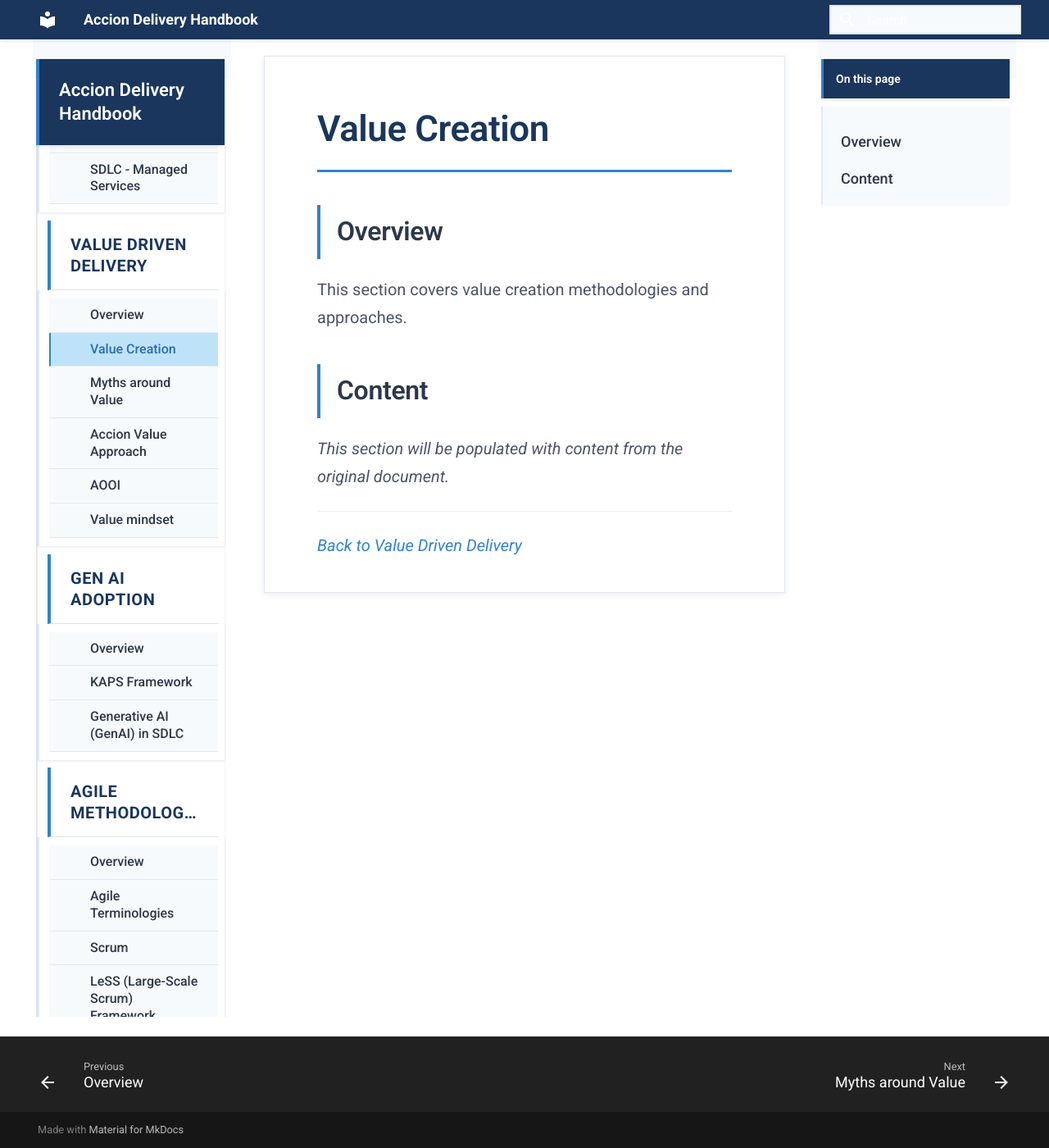
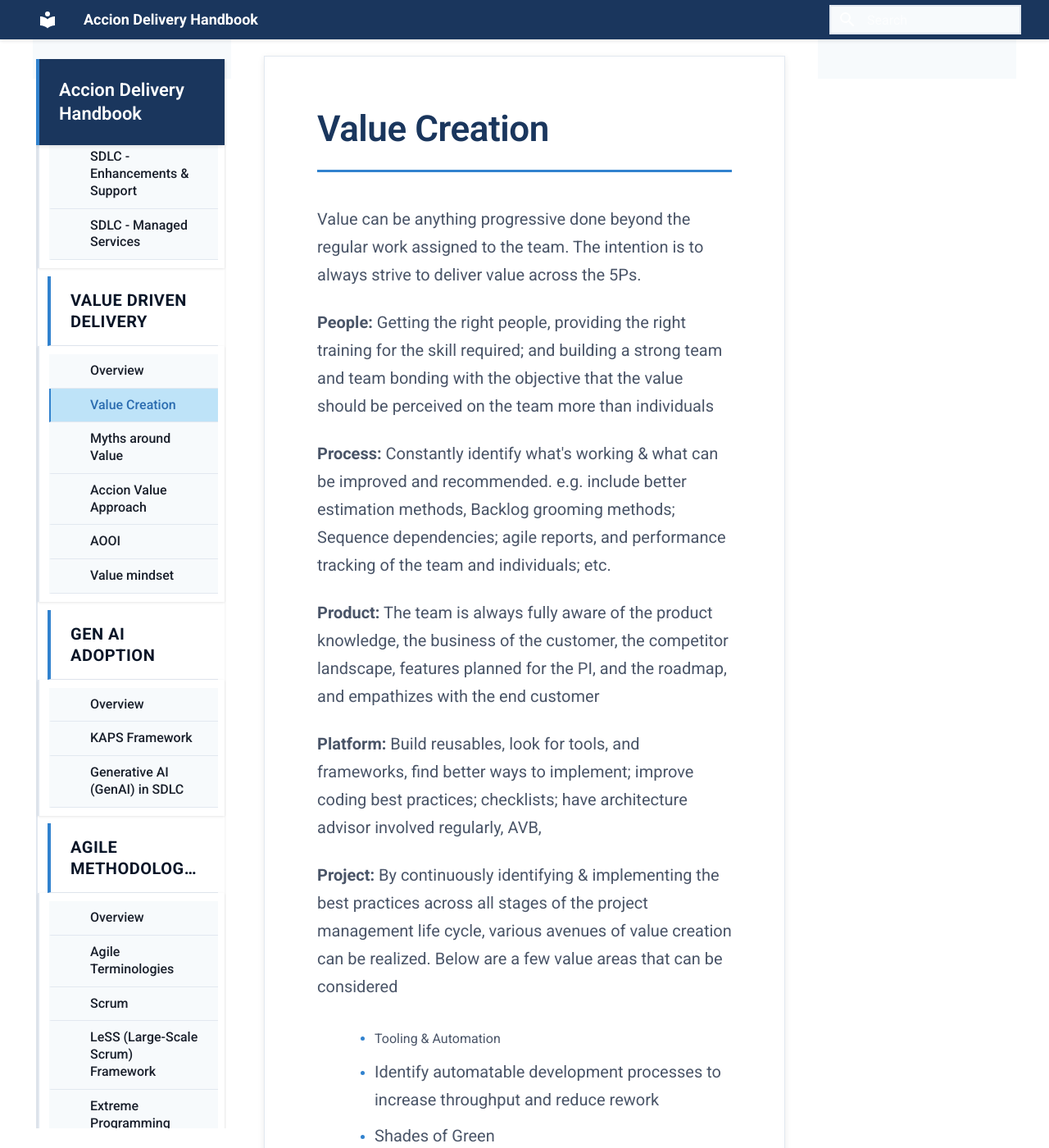
Before and after one commit to mahasri/accion-delivery-handbook, an MkDocs documentation site: the page built from docs/value-driven-delivery/value-creation.md, in a window 1280 px wide and 1400 px high. Shown: the whole window at 82% size. Built offline with MkDocs 1.6.1 and Material for MkDocs 9.7.7, drawn with Linux system fonts in a browser that asks for light colours; the version menu is left out; some of the changed text lies outside the part shown.

Commit message:
Fix navigation font colors and populate Value Driven Delivery sections with content from original document
- Made navigation font colors darker blue for better visibility
- Populated AOOI section with original image
- Populated Value Creation section with complete content from original document
- Populated Myths around Value section
- Populated Accion Value Approach section
- Populated Value mindset section with content and image
- All content now matches the original Word document exactly

```diff
--- a/docs/value-driven-delivery/value-creation.md
+++ b/docs/value-driven-delivery/value-creation.md
@@ -1,12 +1,46 @@
 # Value Creation
 
-## Overview
+Value can be anything progressive done beyond the regular work assigned to the team. The intention is to always strive to deliver value across the 5Ps.
 
-This section covers value creation methodologies and approaches.
+**People:** Getting the right people, providing the right training for the skill required; and building a strong team and team bonding with the objective that the value should be perceived on the team more than individuals
 
-## Content
+**Process:** Constantly identify what's working & what can be improved and recommended. e.g. include better estimation methods, Backlog grooming methods; Sequence dependencies; agile reports, and performance tracking of the team and individuals; etc.
 
-*This section will be populated with content from the original document.*
+**Product:** The team is always fully aware of the product knowledge, the business of the customer, the competitor landscape, features planned for the PI, and the roadmap, and empathizes with the end customer
+
+**Platform:** Build reusables, look for tools, and frameworks, find better ways to implement; improve coding best practices; checklists; have architecture advisor involved regularly, AVB,
+
+**Project:** By continuously identifying & implementing the best practices across all stages of the project management life cycle, various avenues of value creation can be realized. Below are a few value areas that can be considered
+
+- Tooling & Automation
+  - Identify automatable development processes to increase throughput and reduce rework
+
+- Shades of Green
+  - Eliminate Red and Amber situations & ensure progress across all aspects of software development.
+
+- Quality Documentation
+  - Reduce clutter and generate meaningful and helpful content
+
+- GenAI / new tech applicability
+  - Stay on top of technology and modernization ideas and constantly strive to leverage them to scale a project
+
+- Design and develop reusable code
+
+- Initiate implementation of POCs for large-value projects
+
+- Focus on NFRs - Security, Performance, Maintainability, Scalability, Availability, etc.
+
+- Accessibility - Ensure UX / UI designs are accessibility compliant
+
+- Process improvements - Constantly monitor project metrics and progress to identify areas of process improvements
+
+- CICD - Automated CI/CD with continuous testing integrated is very critical to ensure smooth deployment of products
+
+- Time to release - Optimize time to release by adopting automation at every stage of deployment
+
+- UX - Design customer-focused experience workflow. Keep a close watch on user feedback and prioritize improvement areas
+
+- Cost savings - Many value-driven initiatives can impact cost directly or indirectly. It is important to measure the cost savings viz hours reduced, increased velocity, reduced defects, etc.
 
 ---
 
--- a/overrides/main.html
+++ b/overrides/main.html
@@ -43,7 +43,7 @@
 
                /* Main section titles (parent items) */
                .md-nav--primary .md-nav__item > .md-nav__link {
-                 color: #1a365d;
+                 color: #0a1628;
                  font-weight: 700;
                  font-size: 1rem;
                  padding: 0.8rem 1.2rem;
@@ -74,7 +74,7 @@
 
                /* Sub-section items (child items) */
                .md-nav--primary .md-nav__item .md-nav__item > .md-nav__link {
-                 color: #2d3748;
+                 color: #1a202c;
                  font-weight: 500;
                  font-size: 0.8rem;
                  padding: 0.5rem 1.2rem 0.5rem 2.4rem;
```
Also changed, not shown: docs/value-driven-delivery/accion-value-approach.md (+1 -7 lines), docs/value-driven-delivery/aooi.md (+1 -7 lines), docs/value-driven-delivery/value-mindset.md (+16 -4 lines), docs/value-driven-delivery/value-myths.md (+8 -4 lines).
